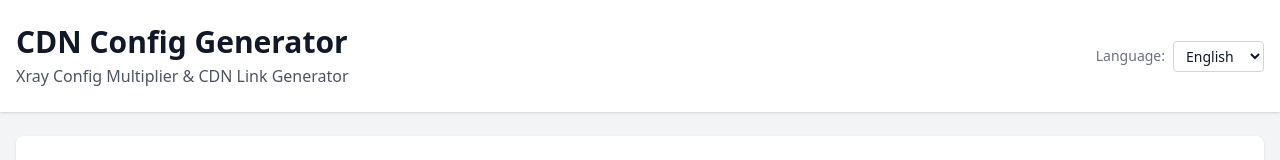
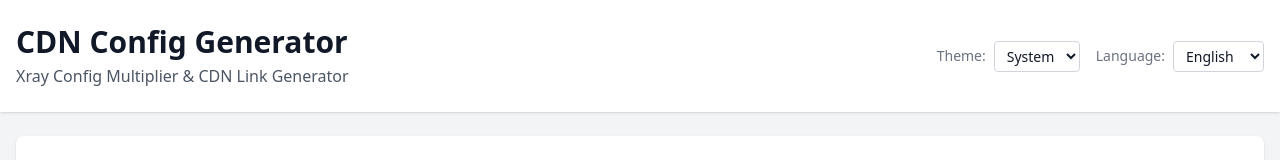
Before and after one commit to rahgozar94725/CDN-Config-Generator, a Vue app: page / in a window 1280 px wide. Shown: the top 160 px of the page. Built offline with nearby package versions, Linux system fonts and the light colour scheme.

Commit message:
feat: selectable dark theme (light/dark/system)
Add ThemeSwitcher dropdown, localStorage persist, tailwind darkMode:class.
Amend SPEC.md §C.14, §I.theme, §V.9, §T.11.

```diff
--- a/src/App.vue
+++ b/src/App.vue
@@ -6,7 +6,10 @@
           <h1 class="text-2xl md:text-3xl font-bold">{{ $t('app.title') }}</h1>
           <p class="text-sm md:text-base text-gray-600 dark:text-gray-400 mt-1">{{ $t('app.subtitle') }}</p>
         </div>
-        <LangSwitcher />
+        <div class="flex items-center gap-4">
+          <ThemeSwitcher />
+          <LangSwitcher />
+        </div>
       </div>
     </header>
     <main class="max-w-7xl mx-auto px-4 py-4 md:py-6 space-y-4 md:space-y-6">
@@ -61,6 +64,7 @@
 <script setup>
 import { ref, computed } from 'vue'
 import LangSwitcher from './components/LangSwitcher.vue'
+import ThemeSwitcher from './components/ThemeSwitcher.vue'
 import InputPanel from './components/InputPanel.vue'
 import ConfigPanel from './components/ConfigPanel.vue'
 import OutputPanel from './components/OutputPanel.vue'
--- /dev/null
+++ b/src/components/ThemeSwitcher.vue
@@ -0,0 +1,32 @@
+<template>
+  <div class="flex items-center gap-2">
+    <span class="text-sm text-gray-500 dark:text-gray-400">{{ $t('theme.label') }}:</span>
+    <select
+      :value="current"
+      @change="onChange"
+      class="border rounded px-2 py-1 text-sm bg-white dark:bg-gray-700 border-gray-300 dark:border-gray-600"
+    >
+      <option v-for="t in themes" :key="t" :value="t">{{ $t('theme.' + t) }}</option>
+    </select>
+  </div>
+</template>
+
+<script setup>
+import { ref, onMounted } from 'vue'
+import { setTheme, getTheme, themes as themeList } from '../theme/index.js'
+
+const themes = themeList
+const current = ref(getTheme())
+
+onMounted(() => {
+  const mq = window.matchMedia('(prefers-color-scheme: dark)')
+  mq.addEventListener('change', () => {
+    if (getTheme() === 'system') setTheme('system')
+  })
+})
+
+function onChange(e) {
+  current.value = e.target.value
+  setTheme(e.target.value)
+}
+</script>
--- a/src/i18n/locales/en.json
+++ b/src/i18n/locales/en.json
@@ -29,6 +29,11 @@
   "output.empty": "No configs generated yet",
   "output.progress": "Processing {current} of {total}",
 
+  "theme.label": "Theme",
+  "theme.light": "Light",
+  "theme.dark": "Dark",
+  "theme.system": "System",
+
   "lang.label": "Language",
   "lang.en": "English",
   "lang.fa": "Persian",
--- a/src/i18n/locales/fa.json
+++ b/src/i18n/locales/fa.json
@@ -29,6 +29,11 @@
   "output.empty": "هنوز کانفیگی تولید نشده",
   "output.progress": "پردازش {current} از {total}",
 
+  "theme.label": "Theme",
+  "theme.light": "روشن",
+  "theme.dark": "تاریک",
+  "theme.system": "سیستم",
+
   "lang.label": "زبان",
   "lang.en": "انگلیسی",
   "lang.fa": "فارسی",
--- a/src/i18n/locales/ru.json
+++ b/src/i18n/locales/ru.json
@@ -29,6 +29,11 @@
   "output.empty": "Конфиги еще не сгенерированы",
   "output.progress": "Обработка {current} из {total}",
 
+  "theme.label": "Тема",
+  "theme.light": "Светлая",
+  "theme.dark": "Тёмная",
+  "theme.system": "Системная",
+
   "lang.label": "Язык",
   "lang.en": "Английский",
   "lang.fa": "Персидский",
--- a/src/i18n/locales/zh.json
+++ b/src/i18n/locales/zh.json
@@ -29,6 +29,11 @@
   "output.empty": "尚未生成配置",
   "output.progress": "处理中 {current}/{total}",
 
+  "theme.label": "主题",
+  "theme.light": "浅色",
+  "theme.dark": "深色",
+  "theme.system": "系统",
+
   "lang.label": "语言",
   "lang.en": "英语",
   "lang.fa": "波斯语",
--- /dev/null
+++ b/src/theme/index.js
@@ -0,0 +1,37 @@
+const THEME_KEY = 'cdn-cfg-theme'
+
+const themes = ['light', 'dark', 'system']
+
+function loadTheme() {
+  try {
+    return localStorage.getItem(THEME_KEY) || 'system'
+  } catch {
+    return 'system'
+  }
+}
+
+function saveTheme(t) {
+  try {
+    localStorage.setItem(THEME_KEY, t)
+  } catch { }
+}
+
+function applyTheme(t) {
+  const isDark = t === 'dark' || (t === 'system' && window.matchMedia('(prefers-color-scheme: dark)').matches)
+  document.documentElement.classList.toggle('dark', isDark)
+}
+
+const current = loadTheme()
+applyTheme(current)
+
+export function setTheme(t) {
+  if (!themes.includes(t)) return
+  saveTheme(t)
+  applyTheme(t)
+}
+
+export function getTheme() {
+  return loadTheme()
+}
+
+export { themes }
--- a/tailwind.config.js
+++ b/tailwind.config.js
@@ -4,6 +4,7 @@ export default {
     "./index.html",
     "./src/**/*.{vue,js,ts,jsx,tsx}",
   ],
+  darkMode: 'class',
   theme: {
     extend: {},
   },
```
Also changed, not shown: .graphify/GRAPH_REPORT.md, .graphify/graph.json, .graphify/manifest.json, .graphify/scope.json, 2 other files (tests, documents, lock files or other folders).
